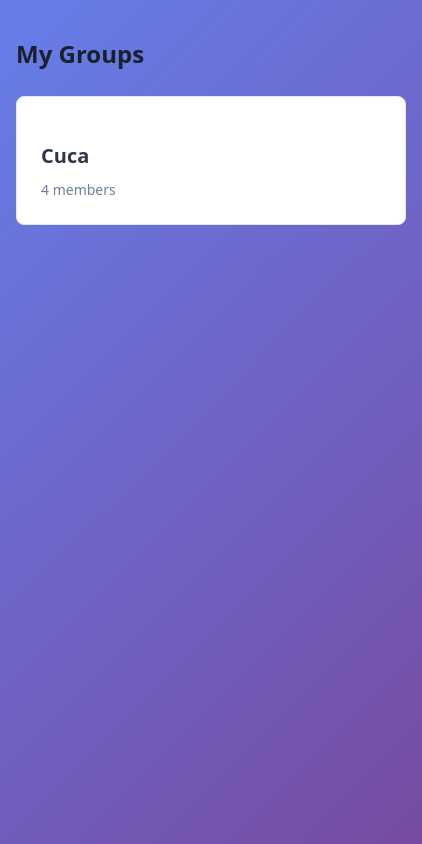
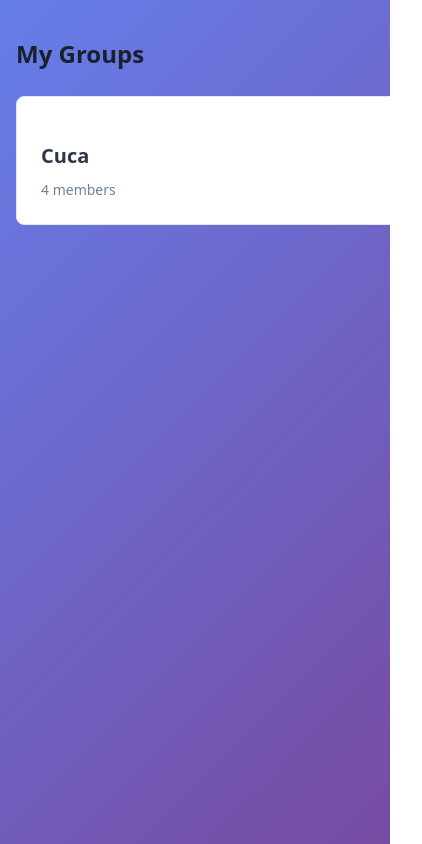
Before and after one commit to danielsalinasmerino/birthday-tracker, a React (Vite) app: page / in a window 390 px wide. Shown: the whole page, 422 px wide, since content can reach past the window. Built offline with nearby package versions, Linux system fonts and the light colour scheme.

Commit message:
style(App): update width and overflow properties for responsiveness
* Set width and max-width to 100% for better layout
* Adjusted overflow property for improved display
* Ensured consistent styling across components

```diff
--- a/src/App.css
+++ b/src/App.css
@@ -1,4 +1,7 @@
 #root {
   min-height: 100vh;
+  width: 100%;
+  max-width: 100%;
   background: linear-gradient(135deg, #667eea 0%, #764ba2 100%);
+  overflow-x: hidden;
 }
--- a/src/components/BirthdayList/BirthdayList.module.css
+++ b/src/components/BirthdayList/BirthdayList.module.css
@@ -1,5 +1,6 @@
 .birthdayList {
-  width: 100vw;
+  width: 100%;
+  max-width: 100%;
   padding: 2rem;
   box-sizing: border-box;
 }
--- a/src/components/GroupDetail/GroupDetail.module.css
+++ b/src/components/GroupDetail/GroupDetail.module.css
@@ -1,7 +1,9 @@
 .groupDetail {
-  width: 100vw;
+  width: 100%;
+  max-width: 100%;
   margin: 0 auto;
   padding: 1.5rem;
+  box-sizing: border-box;
 }
 
 .header {
```
